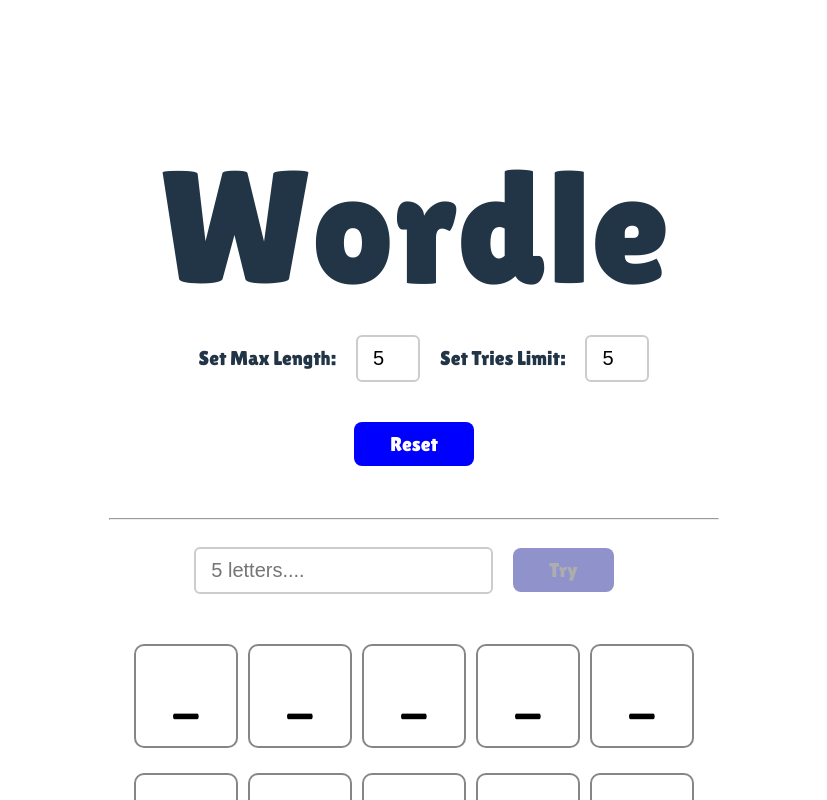
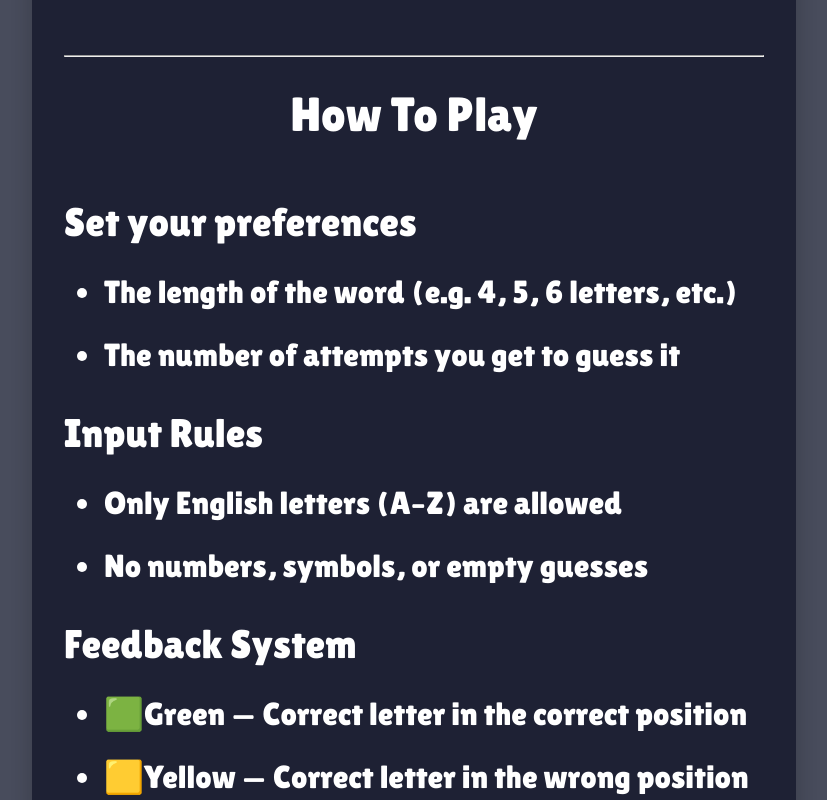
Before and after one commit to 7linso/Wordly, a React (Vite) app in the folder wordly/: page / in a window 1280 px wide. Shown: the top 800 px of the page, without its empty margins (226-1053 px from the left). Built offline with nearby package versions, Linux system fonts and the light colour scheme; no server answers.

Commit message:
overlay rules added

```diff
--- a/wordly/package.json
+++ b/wordly/package.json
@@ -11,8 +11,9 @@
   },
   "dependencies": {
     "random-words": "^2.0.1",
-    "react": "^19.0.0",
-    "react-dom": "^19.0.0"
+    "react": "^19.1.0",
+    "react-dom": "^19.0.0",
+    "react-modal": "^3.16.3"
   },
   "devDependencies": {
     "@eslint/js": "^9.21.0",
--- a/wordly/src/App.jsx
+++ b/wordly/src/App.jsx
@@ -2,13 +2,13 @@
 import GuessForm from './components/GuessForm'
 import SetupForm from './components/SetupForm'
 import Grid from './components/Grid'
+import OverlayCard from './components/OverlayCard'
 
 import './css/App.css'
 
 import { useState, useEffect } from "react"
 
 function App() {
-
   const [wordToGuess, setWordToGuess] = useState('react')
 
   const [isCorrect, setIsCorrect] = useState(false)
@@ -42,11 +42,12 @@
 
   return (
     <>
-    <h1 className='logo'>Wordle</h1>
+      <OverlayCard />
+      <h1 className='logo'>Wordle</h1>
       <SetupForm wordLength={wordLength} setWordLength={setWordLength}
         numOfTries={numOfTries} setNumOfTries={setNumOfTries}
         setIsCorrect={setIsCorrect} setArrayOfTries={setArrayOfTries}
-        fetchWord={fetchWord} setTries={setTries}/>
+        fetchWord={fetchWord} setTries={setTries} />
       <hr />
       <GuessForm wordToGuess={wordToGuess} wordLength={wordLength}
         arrayOfTries={arrayOfTries} setArrayOfTries={setArrayOfTries}
--- /dev/null
+++ b/wordly/src/components/OverlayCard.jsx
@@ -0,0 +1,37 @@
+import { useState } from 'react'
+import '../css/OverlayCard.css'
+
+export default function OverlayCard() {
+    const [isVisible, setIsVisible] = useState(true)
+
+    if (!isVisible) return null
+
+    return (
+        <div className="overlay">
+            <div className="overlay-content">
+                <button className="close-btn" onClick={() => setIsVisible(false)}>
+                    &times;
+                </button>
+                <h1>Welcome to Wordle!</h1>
+                <hr/>
+                <h1>How To Play</h1>
+                <h2>Set your preferences</h2>
+                <ul>
+                    <li>The length of the word (e.g. 4, 5, 6 letters, etc.)</li>
+                    <li>The number of attempts you get to guess it</li>
+                </ul>
+                <h2>Input Rules</h2>
+                <ul>
+                    <li>Only English letters (A–Z) are allowed</li>
+                    <li>No numbers, symbols, or empty guesses</li>
+                </ul>
+                <h2> Feedback System</h2>
+                <ul>
+                    <li>🟩Green — Correct letter in the correct position</li>
+                    <li>🟨Yellow — Correct letter in the wrong position</li>
+                    <li>🟥Red — Letter is not in the word at all</li>
+                </ul>
+            </div>
+        </div>
+    )
+}
--- a/wordly/src/css/Form.css
+++ b/wordly/src/css/Form.css
@@ -13,8 +13,9 @@
 }
 
 .input:hover {
-    box-shadow: 0 4px 10px rgba(0, 0, 0, 0.3);
+    box-shadow: 0 4px 10px rgba(185, 185, 185, 0.3);
     transform: translateY(-2px);
+    border-color: #0000FF;
 }
 
 .input:focus {
@@ -26,9 +27,9 @@
     border-radius: 8px;
     border: 1px solid transparent;
     padding: 10px 35px;
-    font-size: 20px;
+    font-size: 30px;
     font-weight: 500;
-    background-color: #0000FF;
+    background-color: #0000e2;
     color: white;
     cursor: pointer;
     transition: 0.3s ease;
@@ -70,10 +71,10 @@
 .input-label{
     padding: 10px;
     margin: 10PX;
-    font-size: 20px;
+    font-size: 30px;
 }
 
 .input.set{
-    width: 30px;
+    width: 25px;
     margin-bottom: 1em;
 }
--- a/wordly/src/css/Grid.css
+++ b/wordly/src/css/Grid.css
@@ -27,10 +27,10 @@
 }
 
 .letter.correct{
-    background-color: aquamarine;
+    background-color: rgb(121, 255, 121);
 }
 .letter.present {
-    background-color: rgb(187, 255, 127);
+    background-color: rgb(238, 255, 155);
 }
 .letter.incorrect{
     background-color: rgb(255, 155, 127);
--- /dev/null
+++ b/wordly/src/css/OverlayCard.css
@@ -0,0 +1,61 @@
+
+.overlay {
+    position: fixed;
+    inset: 0;
+    background-color: rgba(0, 0, 0, 0.5);
+    z-index: 9999;
+    display: flex;
+    justify-content: center;
+    align-items: center;
+}
+
+.overlay-content {
+    position: relative;
+    background-color: rgb(30, 33, 52);
+    padding: 2rem;
+    border-radius: 12px;
+    border-color: #000 solid 3px ;
+    box-shadow: 0 10px 25px rgba(0, 0, 0, 0.2);
+    width: 90%;
+    max-width: 700px;
+    text-align: center;
+    color: #ffffff;
+}
+
+.close-btn {
+    position: absolute;
+    top: 10px;
+    right: 15px;
+    background: none;
+    border: none;
+    font-size: 1.5rem;
+    color: #666;
+    cursor: pointer;
+}
+
+.close-btn:hover {
+    color: #000;
+}
+
+.overlay-content h1 {
+    margin-bottom: 50px;
+    font-size: 3em;
+}
+
+.overlay-content h2 {
+    margin-top: 1.5rem;
+    margin-bottom: 0.5rem;
+    font-size: 2.5em;
+    text-align: left;
+}
+
+.overlay-content.ul{
+    margin-bottom: 10px;
+}
+
+.overlay-content li {
+    margin-bottom: 15px;
+    font-size: 2em;
+    text-align: left;
+    font-weight: normal;
+}
--- a/wordly/src/css/index.css
+++ b/wordly/src/css/index.css
@@ -5,21 +5,12 @@
 
   color-scheme: light dark;
   color: rgba(255, 255, 255, 0.87);
-  background-color: #0C2D48;
+  background-color: #1e2d6f7d;
 
   font-synthesis: none;
   text-rendering: optimizeLegibility;
   -webkit-font-smoothing: antialiased;
   -moz-osx-font-smoothing: grayscale;
-}
-
-a {
-  font-weight: 500;
-  color: #646cff;
-  text-decoration: inherit;
-}
-a:hover {
-  color: #0000FF;
 }
 
 body {
@@ -46,23 +37,3 @@
   cursor: pointer;
   transition: border-color 0.25s;
 }
-button:hover {
-  border-color: #0000FF;
-}
-button:focus,
-button:focus-visible {
-  outline: 4px auto -webkit-focus-ring-color;
-}
-
-@media (prefers-color-scheme: light) {
-  :root {
-    color: #213547;
-    background-color: #ffffff;
-  }
-  a:hover {
-    color: #0000FF;
-  }
-  button {
-    background-color: #f9f9f9;
-  }
-}
```
Also changed, not shown: 1 other file (tests, documents, lock files or other folders).
